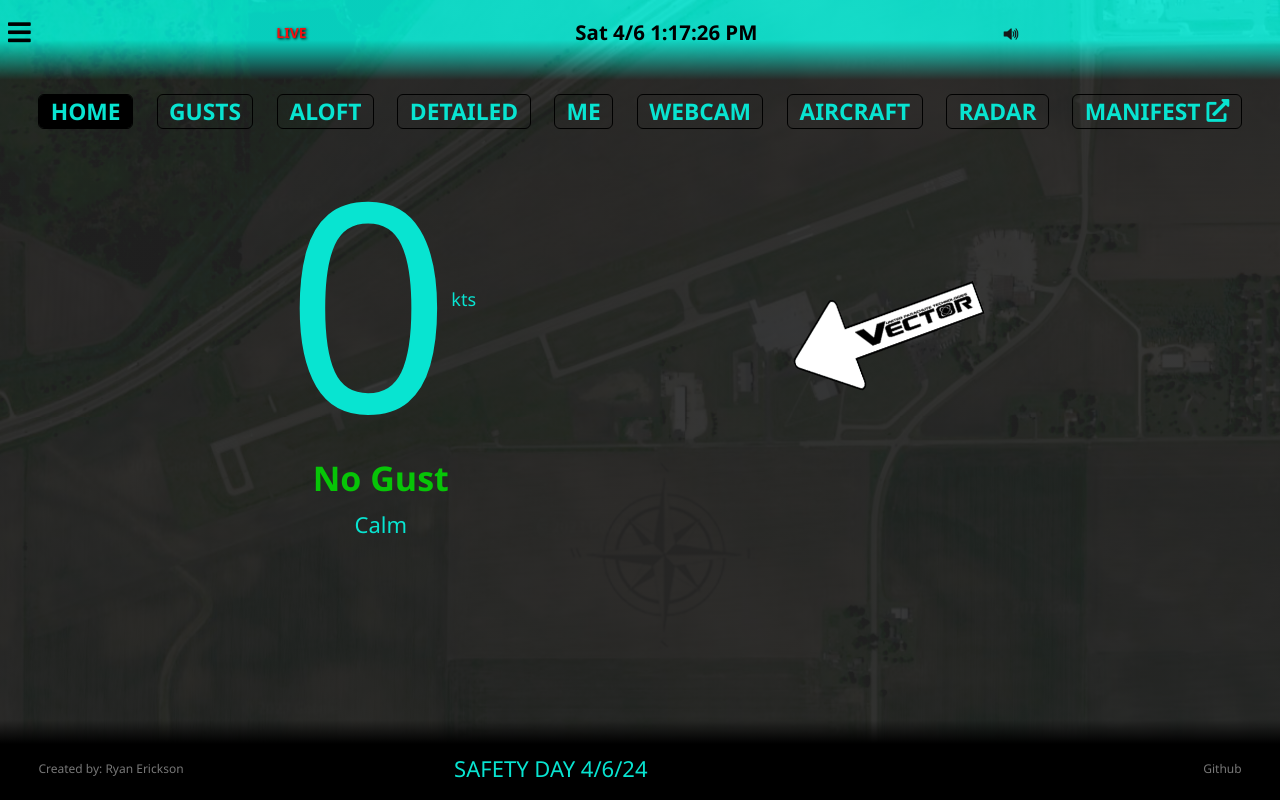
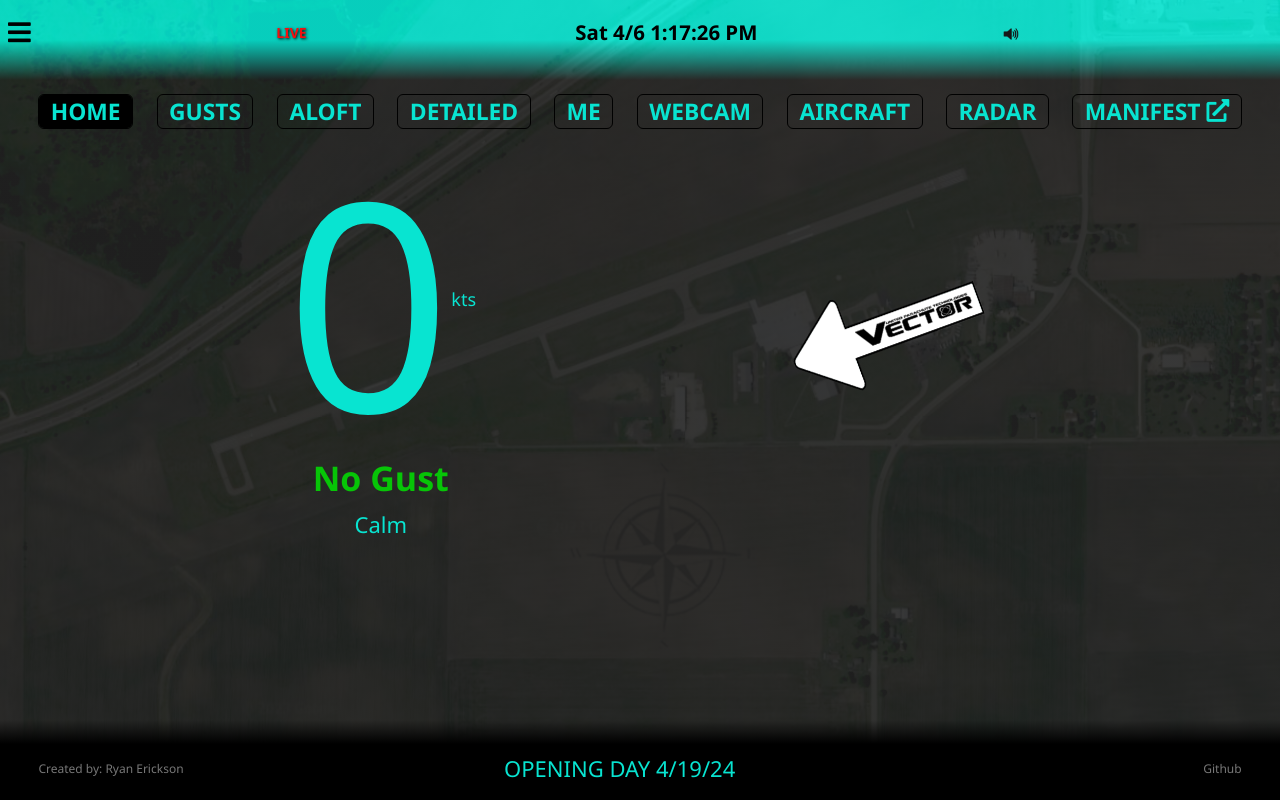
Before and after one commit to RyanFullStack/csc-weather-app, a React (Vite) app: page / in a window 1280 px wide. Built offline with nearby package versions, Linux system fonts and the light colour scheme; no server answers.

Commit message:
safety day removed from footer

```diff
--- a/src/components/Footer/index.jsx
+++ b/src/components/Footer/index.jsx
@@ -25,7 +25,7 @@ function Footer() {
                 ) : (
                     <div id='scroll-container'>
                         <div id='scroll-text'>
-                            <span>SAFETY DAY 4/6/24</span><span>OPENING DAY 4/19/24</span>
+                            <span>OPENING DAY 4/19/24</span>
                         </div>
                     </div>
                 )
--- a/src/components/Footer/metar.css
+++ b/src/components/Footer/metar.css
@@ -44,44 +44,44 @@
   font-size: calc(6px + 2vmin);
   color: rgb(8, 228, 209);
   gap: 50vw;
-  -moz-transform: translateX(170%);
-  -webkit-transform: translateX(170%);
-  transform: translateX(170%);
+  -moz-transform: translateX(120%);
+  -webkit-transform: translateX(120%);
+  transform: translateX(120%);
   white-space: nowrap;
-  -moz-animation: my-animation 15s linear infinite;
-  -webkit-animation: my-animation 15s linear infinite;
-  animation: my-animation 15s linear infinite;
+  -moz-animation: my-animation 10s linear infinite;
+  -webkit-animation: my-animation 10s linear infinite;
+  animation: my-animation 10s linear infinite;
 }
 
 /* for Firefox */
 @-moz-keyframes my-animation {
   from {
-    -moz-transform: translateX(170%);
+    -moz-transform: translateX(120%);
   }
   to {
-    -moz-transform: translateX(-170%);
+    -moz-transform: translateX(-120%);
   }
 }
 
 /* for Chrome */
 @-webkit-keyframes my-animation {
   from {
-    -webkit-transform: translateX(170%);
+    -webkit-transform: translateX(120%);
   }
   to {
-    -webkit-transform: translateX(-170%);
+    -webkit-transform: translateX(-120%);
   }
 }
 
 @keyframes my-animation {
   from {
-    -moz-transform: translateX(170%);
-    -webkit-transform: translateX(170%);
-    transform: translateX(170%);
+    -moz-transform: translateX(120%);
+    -webkit-transform: translateX(120%);
+    transform: translateX(120%);
   }
   to {
-    -moz-transform: translateX(-170%);
-    -webkit-transform: translateX(-170%);
-    transform: translateX(-170%);
+    -moz-transform: translateX(-120%);
+    -webkit-transform: translateX(-120%);
+    transform: translateX(-120%);
   }
 }
```
